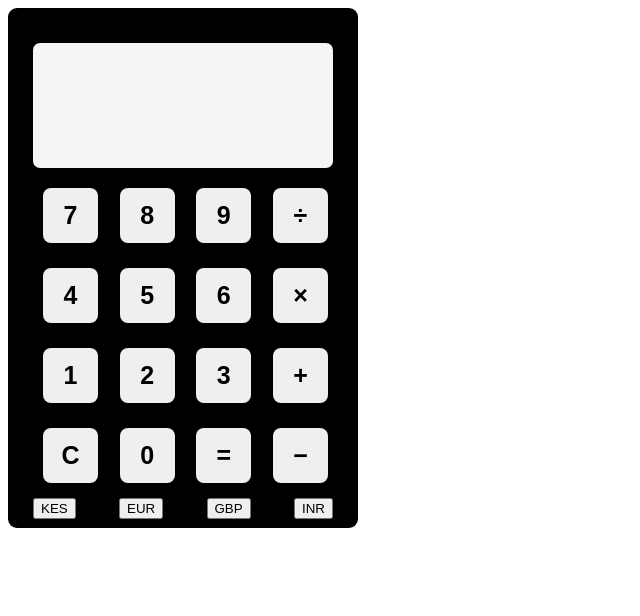
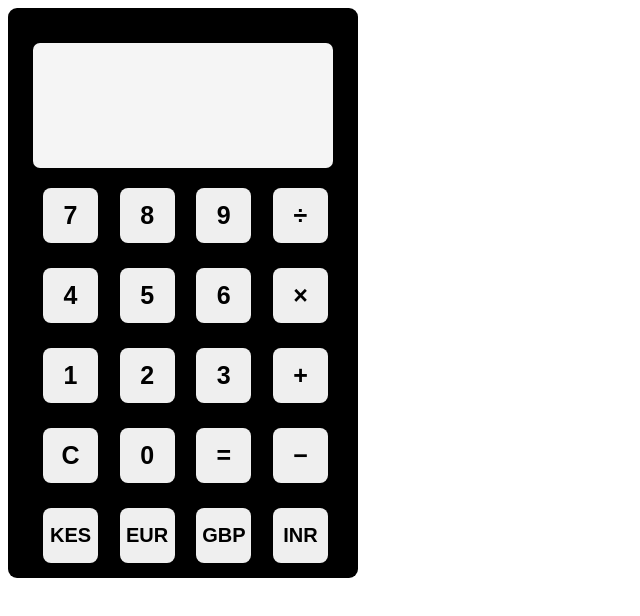
Before and after one commit to CodesbyPeter/Calculator.pr, a plain HTML site: page index.html in a window 1280 px wide. Shown: the whole page, without its empty margins (0-640 px from the left). Drawn offline with Linux system fonts and the light colour scheme.

Commit message:
Styled the added buttons to match the styles of the other buttons.

```diff
--- a/styles.css
+++ b/styles.css
@@ -1,6 +1,6 @@
 .calculator_full {
     background-color: black;
-    height: 450px;
+    height: 500px;
     width: 300px;
     border-radius: 9px;
     padding: 35px 25px;
@@ -39,3 +39,15 @@
     border: none;
     margin: 10px 5px 15px 10px;
 }
+
+.letters {
+    height: 55px;
+    width: 55px;
+    font-family: Arial, Helvetica, sans-serif;
+    font-size: 20px;
+    text-align: center;
+    border-radius: 8px;
+    border: none;
+    margin: 10px 5px 15px 10px;
+    font-weight: bolder;
+}
```
